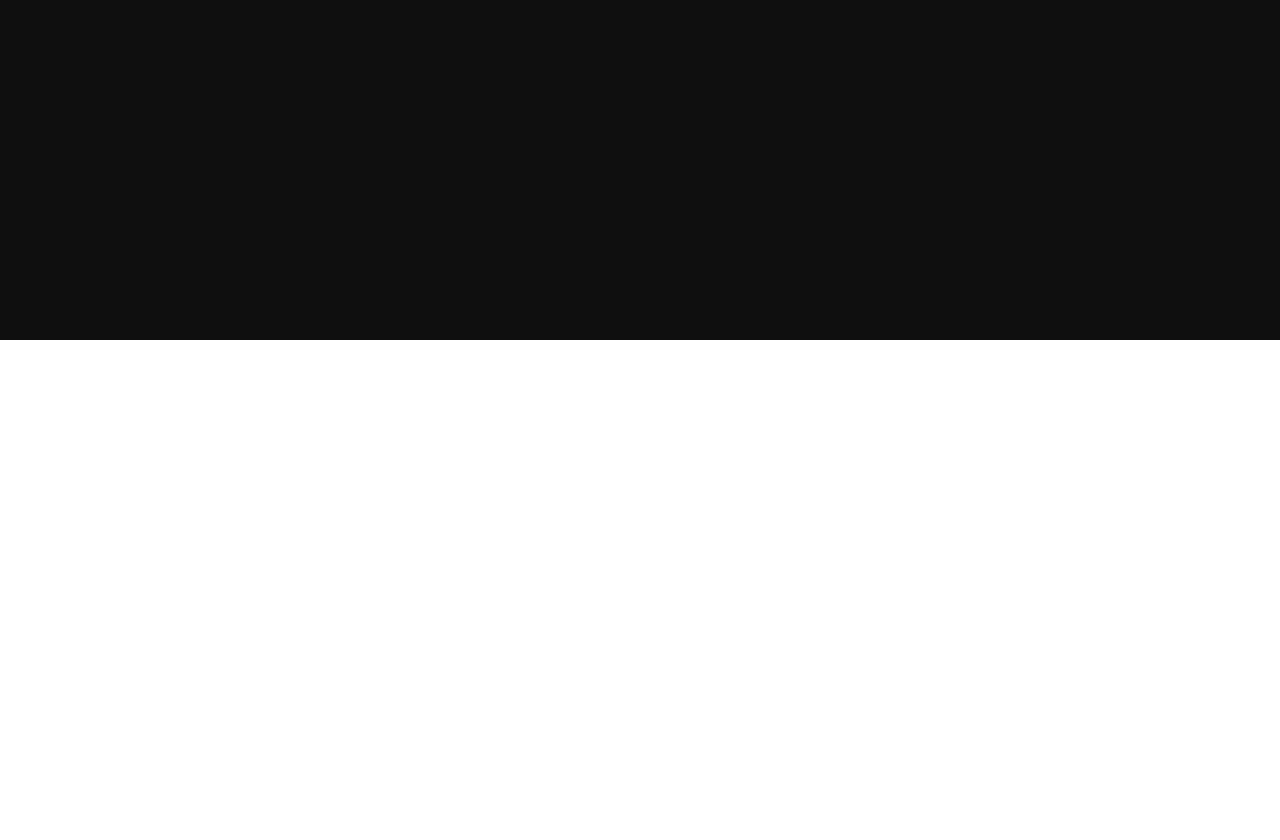
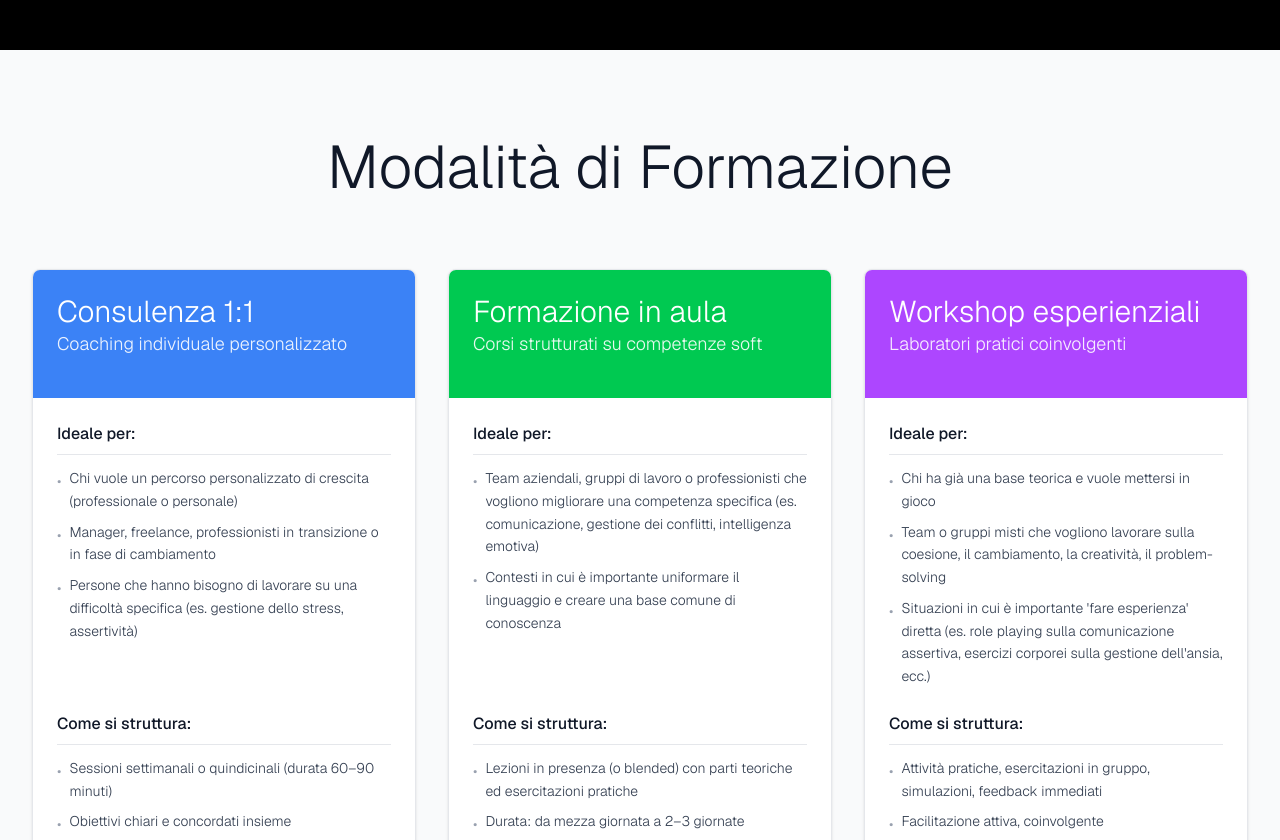
Before and after one commit to ezequiasaramburu/martina-website, a Next.js app: page /coaching in a window 1280 px wide. Before the commit this address had no page. Shown: the part 460-1300 px from the top of the page. Before the commit the page ends 800 px from the top, so only its background shows below. Built offline with nearby package versions, Linux system fonts and the light colour scheme.

Commit message:
add coaching page

```diff
--- /dev/null
+++ b/src/app/coaching/page.tsx
@@ -0,0 +1,19 @@
+"use client";
+
+import CoachingHero from "@/components/CoachingHero";
+import CoachingModalities from "@/components/CoachingModalities";
+import Footer from "@/components/Footer";
+import Header from "@/components/Header";
+
+const CoachingPage = () => {
+  return (
+    <main>
+      <Header />
+      <CoachingHero />
+      <CoachingModalities />
+      <Footer />
+    </main>
+  );
+};
+
+export default CoachingPage;
--- /dev/null
+++ b/src/components/CoachingHero.tsx
@@ -0,0 +1,23 @@
+"use client";
+
+const CoachingHero = () => {
+  return (
+    <section className="bg-gradient-to-br from-teal-400 via-blue-400 to-purple-500 py-20 lg:py-32 px-8 relative overflow-hidden">
+      {/* Background overlay for better text readability */}
+      <div className="absolute inset-0 bg-black bg-opacity-20"></div>
+
+      <div className="max-w-4xl mx-auto text-center relative z-10">
+        <h1 className="text-4xl md:text-5xl lg:text-6xl font-light text-white mb-6 leading-tight">
+          Coaching
+        </h1>
+        <p className="text-lg md:text-xl text-white/95 font-light leading-relaxed max-w-2xl mx-auto">
+          Scopri le diverse modalità di incontro per il tuo percorso di crescita
+          personale e professionale. Ogni approccio è pensato per adattarsi alle
+          tue esigenze specifiche.
+        </p>
+      </div>
+    </section>
+  );
+};
+
+export default CoachingHero;
--- /dev/null
+++ b/src/components/CoachingModalities.tsx
@@ -0,0 +1,175 @@
+"use client";
+
+interface DetailSection {
+  title: string;
+  items: string[];
+}
+
+interface CoachingModalityProps {
+  title: string;
+  subtitle: string;
+  accentColor: string;
+  sections: DetailSection[];
+}
+
+const CoachingModalityCard = ({
+  title,
+  subtitle,
+  accentColor,
+  sections,
+}: CoachingModalityProps) => {
+  return (
+    <div className="bg-white rounded-lg shadow-sm border border-gray-200 overflow-hidden flex flex-col h-full">
+      {/* Header */}
+      <div className={`${accentColor} p-6 text-white`}>
+        <div className="flex items-center mb-4">
+          <div>
+            <h3 className="text-2xl md:text-3xl font-light">{title}</h3>
+            <p className="text-lg font-light opacity-90">{subtitle}</p>
+          </div>
+        </div>
+      </div>
+
+      {/* Content */}
+      <div className="p-6 grid grid-rows-3 gap-6 flex-1">
+        {sections.map((section, index) => (
+          <div key={index} className="flex-1 space-y-3">
+            <h4 className="text-base font-medium text-gray-900 border-b border-gray-200 pb-2">
+              {section.title}
+            </h4>
+            <ul className="space-y-2">
+              {section.items.map((item, itemIndex) => (
+                <li key={itemIndex} className="flex items-start">
+                  <span className="text-gray-400 mr-2 mt-1 text-sm">•</span>
+                  <span className="text-gray-700 font-light leading-relaxed text-sm">
+                    {item}
+                  </span>
+                </li>
+              ))}
+            </ul>
+          </div>
+        ))}
+      </div>
+    </div>
+  );
+};
+
+const CoachingModalities = () => {
+  const modalities: CoachingModalityProps[] = [
+    {
+      title: "Consulenza 1:1",
+      subtitle: "Coaching individuale personalizzato",
+      accentColor: "bg-blue-500",
+      sections: [
+        {
+          title: "Ideale per:",
+          items: [
+            "Chi vuole un percorso personalizzato di crescita (professionale o personale)",
+            "Manager, freelance, professionisti in transizione o in fase di cambiamento",
+            "Persone che hanno bisogno di lavorare su una difficoltà specifica (es. gestione dello stress, assertività)",
+          ],
+        },
+        {
+          title: "Come si struttura:",
+          items: [
+            "Sessioni settimanali o quindicinali (durata 60–90 minuti)",
+            "Obiettivi chiari e concordati insieme",
+            "Utilizzo di tecniche di coaching, ascolto attivo, feedback mirati, strumenti pratici (es. journaling, esercizi tra le sessioni)",
+            "Percorso flessibile, modulabile su misura",
+          ],
+        },
+        {
+          title: "Vantaggi:",
+          items: [
+            "Altissima personalizzazione",
+            "Maggiore profondità e introspezione",
+            "Possibilità di affrontare anche blocchi emotivi o relazionali",
+          ],
+        },
+      ],
+    },
+    {
+      title: "Formazione in aula",
+      subtitle: "Corsi strutturati su competenze soft",
+      accentColor: "bg-green-500",
+      sections: [
+        {
+          title: "Ideale per:",
+          items: [
+            "Team aziendali, gruppi di lavoro o professionisti che vogliono migliorare una competenza specifica (es. comunicazione, gestione dei conflitti, intelligenza emotiva)",
+            "Contesti in cui è importante uniformare il linguaggio e creare una base comune di conoscenza",
+          ],
+        },
+        {
+          title: "Come si struttura:",
+          items: [
+            "Lezioni in presenza (o blended) con parti teoriche ed esercitazioni pratiche",
+            "Durata: da mezza giornata a 2–3 giornate",
+            "Materiali di supporto (slide, workbook, test autovalutativi)",
+            "Focus su casi concreti ed esempi calati nel contesto dei partecipanti",
+          ],
+        },
+        {
+          title: "Vantaggi:",
+          items: [
+            "Stimola la consapevolezza collettiva",
+            "Favorisce il confronto tra pari",
+            "Più efficace quando serve trasferire competenze 'di base' a più persone contemporaneamente",
+          ],
+        },
+      ],
+    },
+    {
+      title: "Workshop esperienziali",
+      subtitle: "Laboratori pratici coinvolgenti",
+      accentColor: "bg-purple-500",
+      sections: [
+        {
+          title: "Ideale per:",
+          items: [
+            "Chi ha già una base teorica e vuole mettersi in gioco",
+            "Team o gruppi misti che vogliono lavorare sulla coesione, il cambiamento, la creatività, il problem-solving",
+            "Situazioni in cui è importante 'fare esperienza' diretta (es. role playing sulla comunicazione assertiva, esercizi corporei sulla gestione dell'ansia, ecc.)",
+          ],
+        },
+        {
+          title: "Come si struttura:",
+          items: [
+            "Attività pratiche, esercitazioni in gruppo, simulazioni, feedback immediati",
+            "Facilitazione attiva, coinvolgente",
+            "Spazi per la riflessione personale e la condivisione",
+            "Durata: 2 ore – 1 giornata",
+          ],
+        },
+        {
+          title: "Vantaggi:",
+          items: [
+            "Apprendimento esperienziale (learning by doing)",
+            "Forte coinvolgimento emotivo e motivazionale",
+            "Alto impatto trasformativo",
+          ],
+        },
+      ],
+    },
+  ];
+
+  return (
+    <section className="bg-gray-50 py-20 px-8">
+      <div className="max-w-7xl mx-auto">
+        {/* Section Title */}
+        <h2 className="text-4xl md:text-5xl lg:text-6xl font-light text-gray-900 text-center mb-16 leading-tight">
+          Modalità di Formazione
+        </h2>
+
+        {/* Modalities Grid */}
+        <div className="grid grid-cols-1 lg:grid-cols-3 gap-8 items-stretch">
+          {modalities.map((modality, index) => (
+            <CoachingModalityCard key={index} {...modality} />
+          ))}
+        </div>
+      </div>
+    </section>
+  );
+};
+
+export default CoachingModalities;
--- a/src/components/Footer.tsx
+++ b/src/components/Footer.tsx
@@ -1,4 +1,6 @@
 "use client";
+
+import { Linkedin } from "lucide-react";
 
 const Footer = () => {
   const currentYear = new Date().getFullYear();
@@ -12,7 +14,17 @@ const Footer = () => {
           </div>
           <div className="text-white/80 font-light text-sm md:text-base text-center md:text-right">
             <div>Educatrice Professionale e Formatrice Aziendale</div>
-            <div className="text-white/60 text-xs mt-1">Italia</div>
+            <div className="text-white/60 text-xs mt-1 flex items-center justify-center md:justify-end gap-2">
+              <a
+                href="https://linkedin.com/in/martina-vecchio"
+                target="_blank"
+                rel="noopener noreferrer"
+                className="text-white/60 hover:text-white transition-colors"
+              >
+                <Linkedin size={16} />
+              </a>
+              <span>Italia</span>
+            </div>
           </div>
         </div>
       </div>
```
